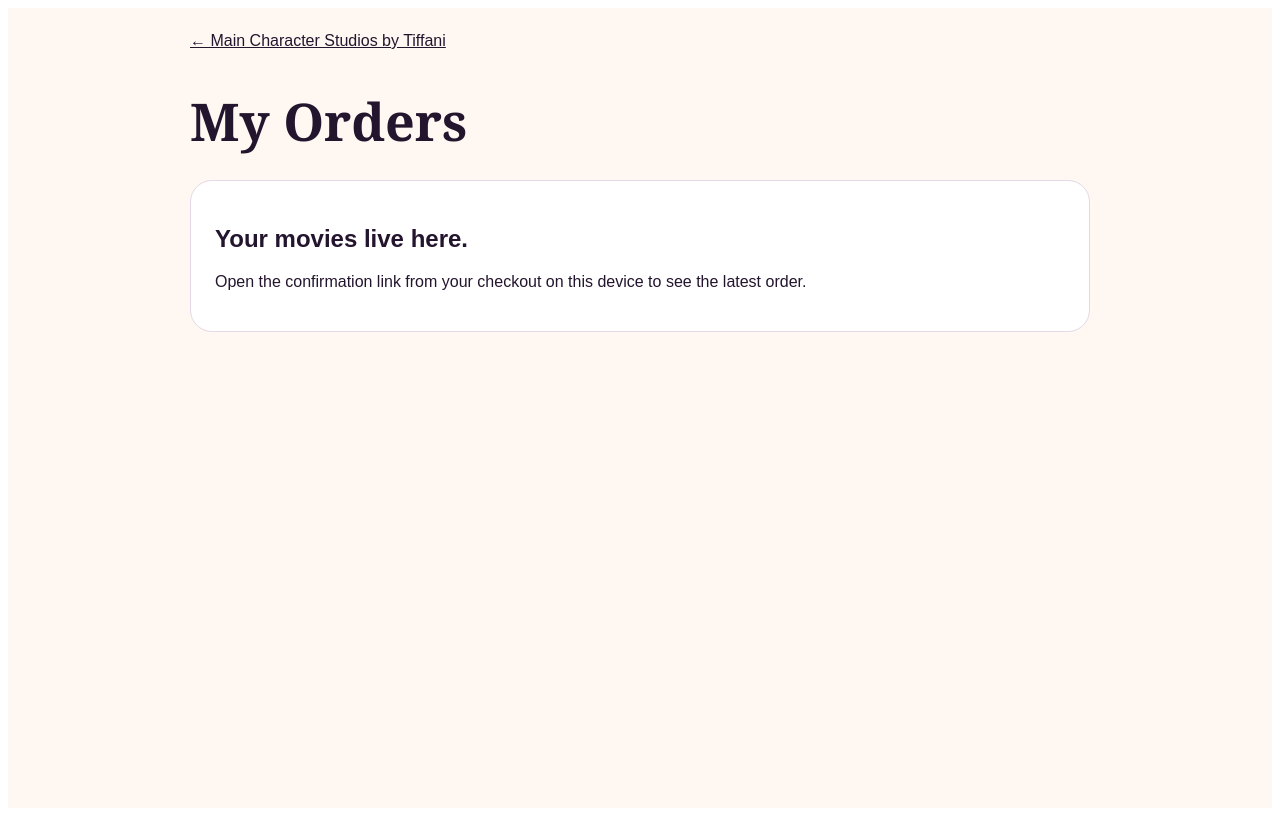
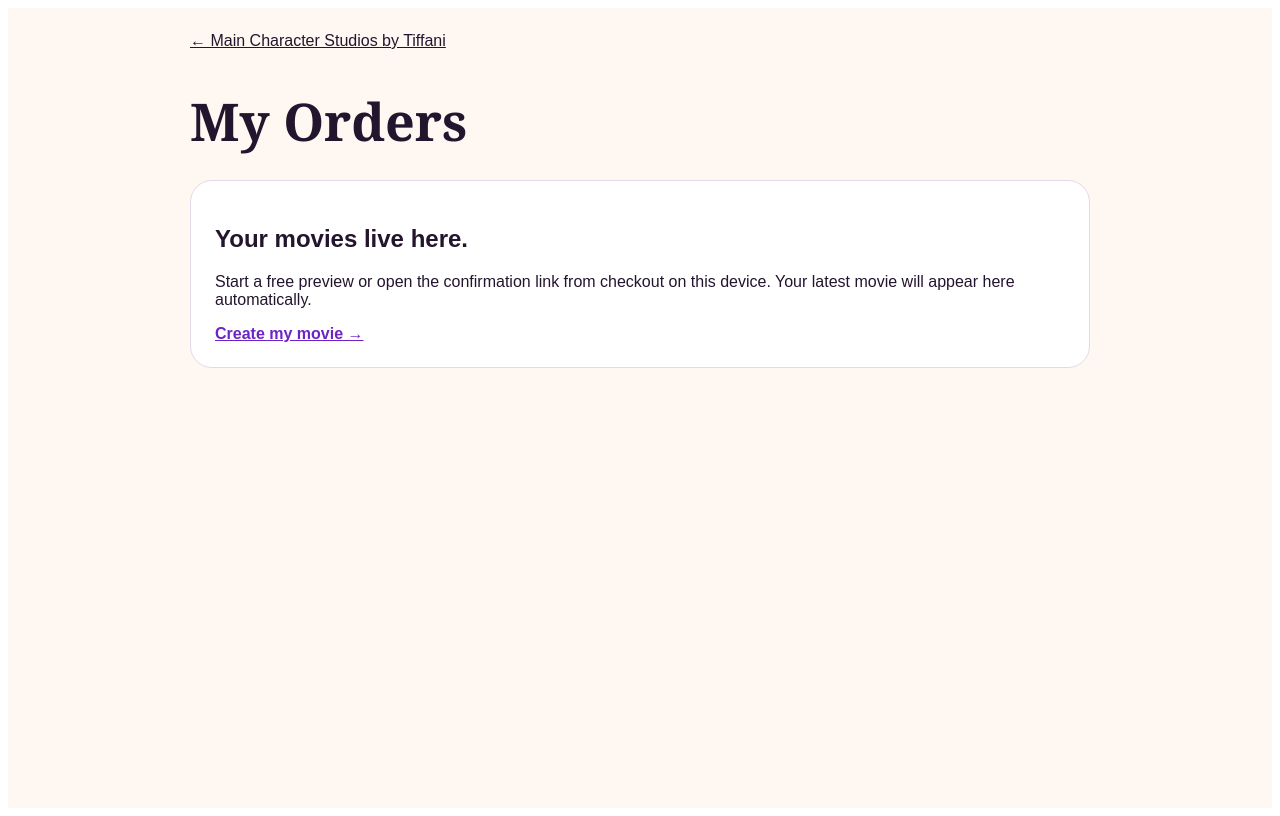
Before and after one commit to debeaux13-cloud/cajun-country, a Next.js app: page /my-orders in a window 1280 px wide. Built offline with nearby package versions, Linux system fonts and the light colour scheme.

Commit message:
Keep free movie previews visible in My Orders

```diff
--- a/pages/my-orders.js
+++ b/pages/my-orders.js
@@ -3,6 +3,7 @@ import {useRouter} from 'next/router';
 
 const ORDER_KEY='mcs-latest-checkout-session';
 const ORDER_REF_KEY='mcs-latest-order-reference';
+const PREVIEW_KEY='mcs-latest-preview';
 
 function label(state){
   if(state==='ready')return 'Ready to watch';
@@ -16,6 +17,7 @@ export default function MyOrders(){
   const router=useRouter();
   const[sessionId,setSessionId]=useState('');
   const[orderId,setOrderId]=useState('');
+  const[preview,setPreview]=useState(null);
   const[order,setOrder]=useState(null);
   const[error,setError]=useState('');
   const[lastChecked,setLastChecked]=useState('');
@@ -26,6 +28,10 @@ export default function MyOrders(){
     const queryOrder=Array.isArray(router.query.order_id)?router.query.order_id[0]:router.query.order_id;
     const id=String(queryId||window.localStorage.getItem(ORDER_KEY)||'').trim();
     const orderRef=String(queryOrder||window.localStorage.getItem(ORDER_REF_KEY)||'').trim();
+    try{
+      const savedPreview=JSON.parse(window.localStorage.getItem(PREVIEW_KEY)||'null');
+      if(savedPreview?.url&&String(savedPreview.url).startsWith('/preview?'))setPreview(savedPreview);
+    }catch{}
     if(id){
       setSessionId(id);
       setOrderId(orderRef);
@@ -66,7 +72,13 @@ export default function MyOrders(){
     <div style={{maxWidth:900,margin:'0 auto',padding:24}}>
       <a href='/' style={{color:'#24152e'}}>← Main Character Studios by Tiffani</a>
       <h1 style={{fontFamily:'Georgia,serif',fontSize:'clamp(32px,7vw,52px)',marginBottom:8}}>My Orders</h1>
-      {!sessionId&&<section style={{marginTop:24,background:'#fff',border:'1px solid #e6d8e8',borderRadius:22,padding:24}}><h2>Your movies live here.</h2><p>Open the confirmation link from your checkout on this device to see the latest order.</p></section>}
+      {preview&&<section style={{marginTop:24,background:'#fff',border:'2px solid #d83e9f',borderRadius:22,padding:24,boxShadow:'0 14px 35px rgba(94,32,181,.12)'}}>
+        <small style={{letterSpacing:1.5,fontWeight:900,color:'#7b2cff'}}>FREE MOVIE PREVIEW</small>
+        <h2 style={{fontSize:'clamp(25px,6vw,38px)',margin:'10px 0'}}>{preview.title||'Your free movie preview'}</h2>
+        <p style={{fontSize:18,lineHeight:1.55}}>Watch your preview, check its progress, or return to it anytime on this device.</p>
+        <a href={preview.url} style={{display:'inline-block',marginTop:8,padding:'15px 22px',borderRadius:999,background:'linear-gradient(90deg,#ff4f78,#922bd1)',color:'#fff',fontWeight:900,textDecoration:'none',fontSize:18}}>Open my preview →</a>
+      </section>}
+      {!sessionId&&!preview&&<section style={{marginTop:24,background:'#fff',border:'1px solid #e6d8e8',borderRadius:22,padding:24}}><h2>Your movies live here.</h2><p>Start a free preview or open the confirmation link from checkout on this device. Your latest movie will appear here automatically.</p><a href='/create' style={{fontWeight:900,color:'#6d24c7'}}>Create my movie →</a></section>}
       {sessionId&&<section style={{marginTop:24,background:'#fff',border:'1px solid #e6d8e8',borderRadius:22,padding:24}}>
         <div style={{display:'flex',justifyContent:'space-between',gap:16,alignItems:'center',flexWrap:'wrap'}}>
           <div><small style={{letterSpacing:1.5,fontWeight:900,color:'#7b2cff'}}>3-MINUTE PERSONALIZED MOVIE</small><h2 style={{margin:'8px 0'}}>{order?.state==='ready'?'Your movie is ready':order?.state==='rendering'?'Your movie is being made':'Payment received'}</h2></div>
```
